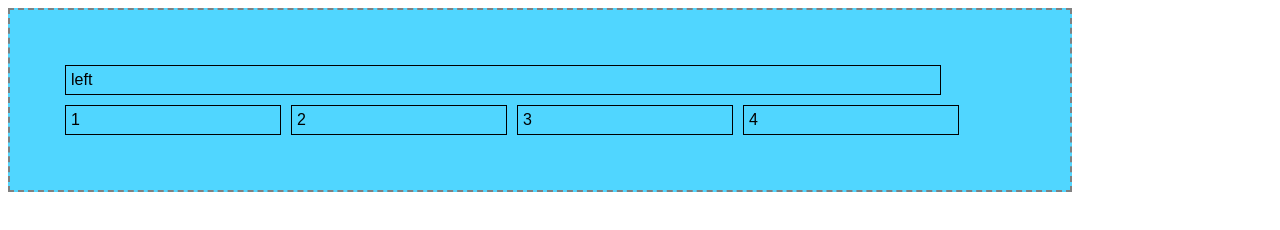
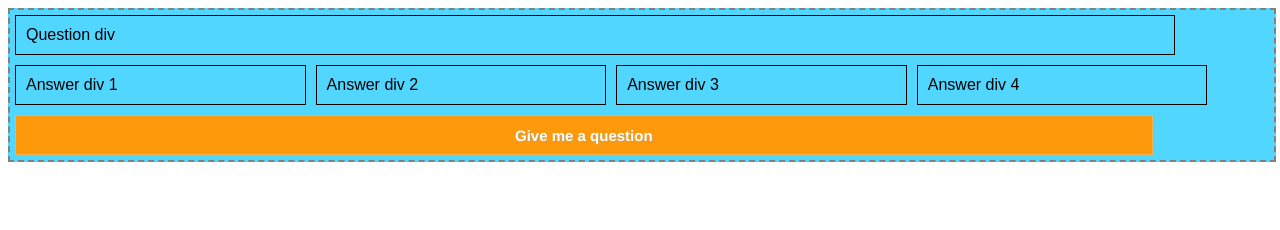
Before and after one commit to TBAjoint/projectdoppel, a website: page index.html in a window 1280 px wide. Drawn offline with nearby package versions, Linux system fonts and the light colour scheme; no server answers.

Commit message:
Added some styles; added a button to ask for a question instead of doing it only on socket.connect

```diff
--- a/index.html
+++ b/index.html
@@ -7,37 +7,43 @@
 		.container {
 			float: left;
 			margin: 0 auto;
-			padding: 50px;
-			max-width: 960px;
+			/*padding: 50px;*/
+			/*max-width: 960px;*/
 			width: 100%;
 			border: 2px dashed gray;
 			background-color: #50d6ff
 		}
 
 		.column {
+			padding: 10px;
 			margin: 5px;
-			padding: 5px;
+			/*padding: 5px;*/
 			float: left;
 			border: 1px solid black;
 		}
 
 		.column.full {
+			padding: 10px;
 			width: 90%;
 		}
 
 		.column.two-thirds {
+			padding: 10px;
 			width: 65%;
 		}
 
 		.column.half {
+			padding: 10px;
 			width: 45%;
 		}
 
 		.column.one-third {
+			padding: 10px;
 			width: 30%;
 		}
 
 		.column.one-fourth {
+			padding: 10px;
 			width: 21.25%;
 		}
 
@@ -49,14 +55,40 @@
 			background-color: #ffffff;
 		}
 
+		.btn {
+			float: left;
+			border:1px solid #eeb44f;
+			color:#ffffff;
+			font-family:Helvetica;
+			font-size:15px;
+			font-weight:bold;
+			font-style:normal;
+			height:40px;
+			width:21.25%;
+			text-decoration:none;
+			text-align:center;
+			text-shadow:1px 1px 0px #cc9f52;
+			margin: 5px;
+			padding: 10px;
+			background: #ff990c;
+		}
+		.btn:hover {
+			background:-webkit-gradient( linear, left top, left bottom, color-stop(0.05, #fb9e25), color-stop(1, #ffc477) );
+			background:-moz-linear-gradient( center top, #fb9e25 5%, #ffc477 100% );
+			filter:progid:DXImageTransform.Microsoft.gradient(startColorstr='#fb9e25', endColorstr='#ffc477');
+			background-color:#fb9e25;
+		}.btn:active {
+			position:relative;
+			top:1px;
+
 			@media screen and (max-width: 640px) {
 				.column.full,
 				.column.two-thirds,
 				.column.half,
 				.column.one-third,
 				.column.one-fourth {
-				margin: 10px;
-				width: 95%;
+					/*margin: 10px;*/
+					/*width: 95%;*/
 				}
 			}
 		</style>
@@ -69,18 +101,15 @@
 			$(document).ready(function(){
 				var socket = io.connect('http://localhost');
 
-			socket.on('connect', function(data) {
-				socket.emit('getQuestion');
-			});
+				// socket.on('connect', function(data) {
+				// 	socket.emit('getQuestion');
+				// });
 
 				socket.on('questionReply', function (data) {
-
 					var question = data['question'];
 					console.log('question id: ' + question.id);
 
 					$('#leftcolumn').html(question.questionText).addClass('result');
-				// $('#rightcolumn').html('question: ' + data['question.id']).addClass('result');
-
 					console.log('# of answers: ' + question.answerOptions.length);
 
 					for (var i = 0; i < question.answerOptions.length; i++) {
@@ -91,26 +120,34 @@
 
 				socket.on('helloworld', function (data) {
 					console.log(data);
-
 					$('#rightcolumn').html('hello: ' + data['hello']).addClass('result');
 				});
 
 			});
 
+			function askForQuestion() {
+				var socket = io.connect('http://localhost');
+				socket.emit('getQuestion');
+			}
+
 		</script>
 
 		<section class="container">
 			<div class="row">
-			<div id="leftcolumn" class="column full">left</div>
+				<div id="leftcolumn" class="column full">Question div</div>
 				<!--<div id="rightcolumn" class="column half">right</div>-->
 			</div>
 
 
 			<div class="row">
-			<div class="column one-fourth" id="answer1">1</div>
-			<div class="column one-fourth" id="answer2">2</div>
-			<div class="column one-fourth" id="answer3">3</div>
-			<div class="column one-fourth" id="answer4">4</div>
+				<div class="column one-fourth" id="answer1">Answer div 1</div>
+				<div class="column one-fourth" id="answer2">Answer div 2</div>
+				<div class="column one-fourth" id="answer3">Answer div 3</div>
+				<div class="column one-fourth" id="answer4">Answer div 4</div>
+			</div>
+
+			<div class="row">
+				<input type="button" class="btn column full" value="Give me a question" onclick="askForQuestion();" />
 			</div>
 
 		</section>
--- a/questions.js
+++ b/questions.js
@@ -16,8 +16,8 @@ var questions = [
     },
     {
       id: 4,
-      questionText: 'Uusi kysymys',
-      answerOptions: ['vast 1', 'vast 2', 'vast 3', 'vast 5']
+      questionText: 'What is the best ranked movie in Rotten Tomatoes?',
+      answerOptions: ['The Wizard of Oz', 'Citizen Kane', 'The Third Man', 'The Godfather']
     }
 ];
 
```
Also changed, not shown: 1 other file. Lines whose indentation alone changed are shown as unchanged.
